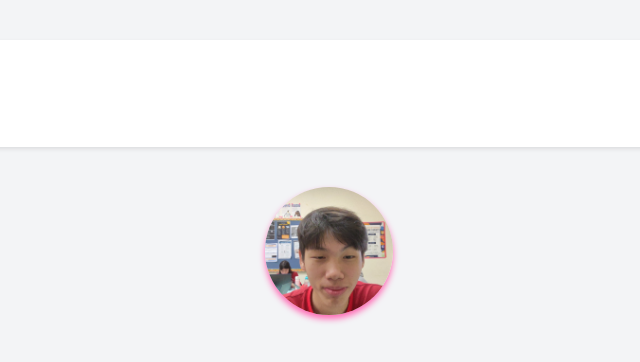
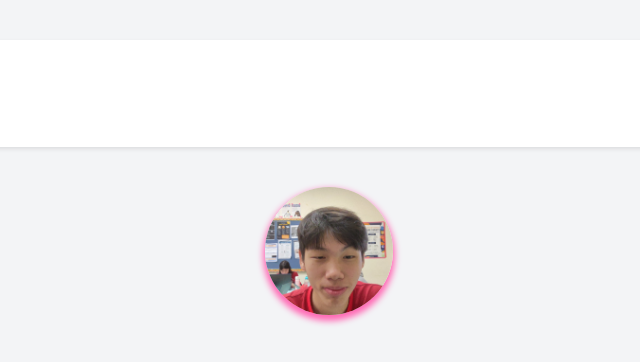
Before and after one commit to JasonChueh529/github-portfolio, a plain HTML site: page index.html in a window 1280 px wide. Shown: the top 362 px of the page, 311-951 px from the left. Drawn offline with Linux system fonts and the light colour scheme.

Commit message:
Update index.css

```diff
--- a/index.css
+++ b/index.css
@@ -54,7 +54,7 @@ body.page-body {
   height: 8rem;
   border-radius: 9999px;
   margin: 0 auto 1rem auto;
-  box-shadow: 0 4px 6px rgba(255, 105, 180, 1);
+  box-shadow: 0 4px 6px 2px rgba(255, 105, 180, 1);
   object-fit: cover;
 }
 
```
